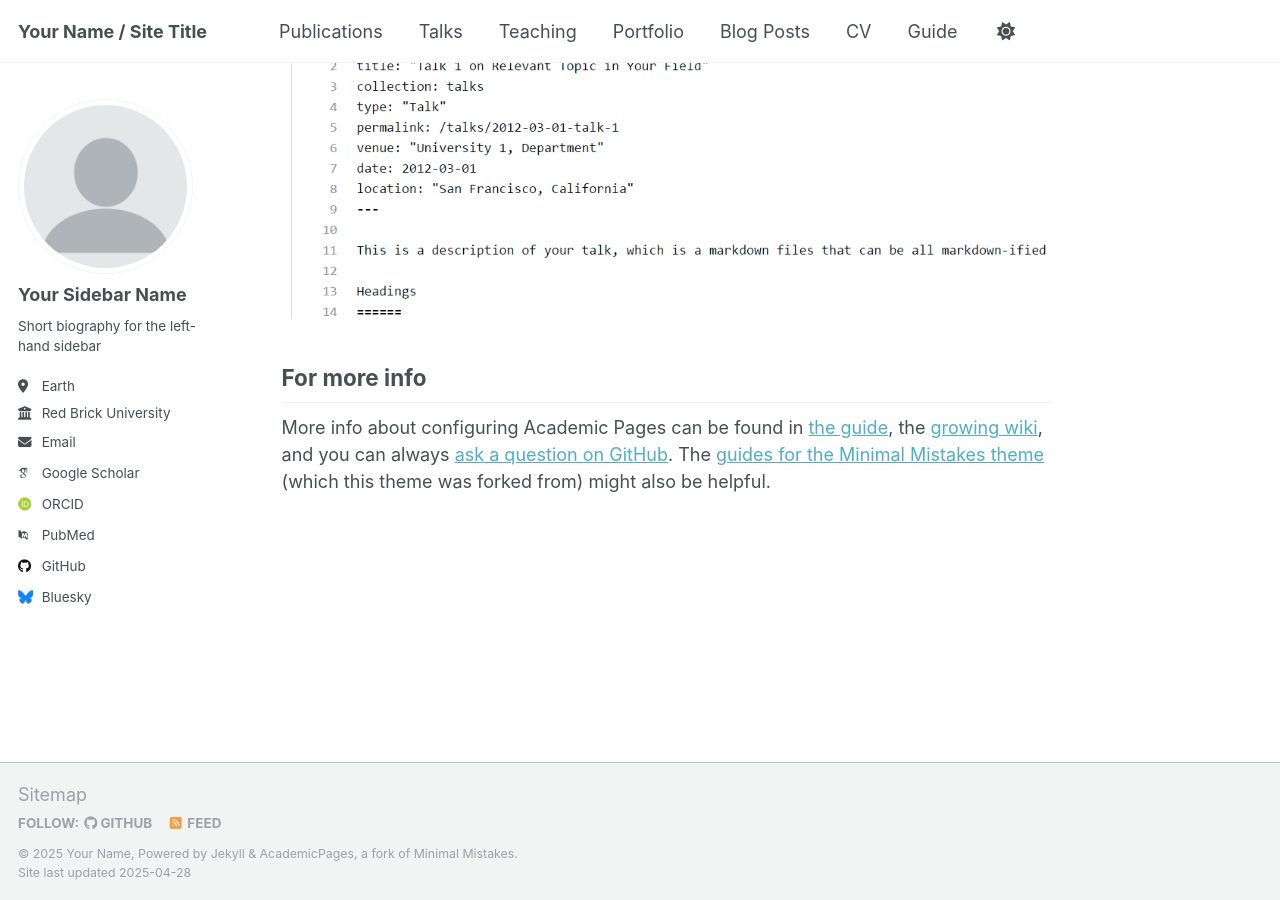
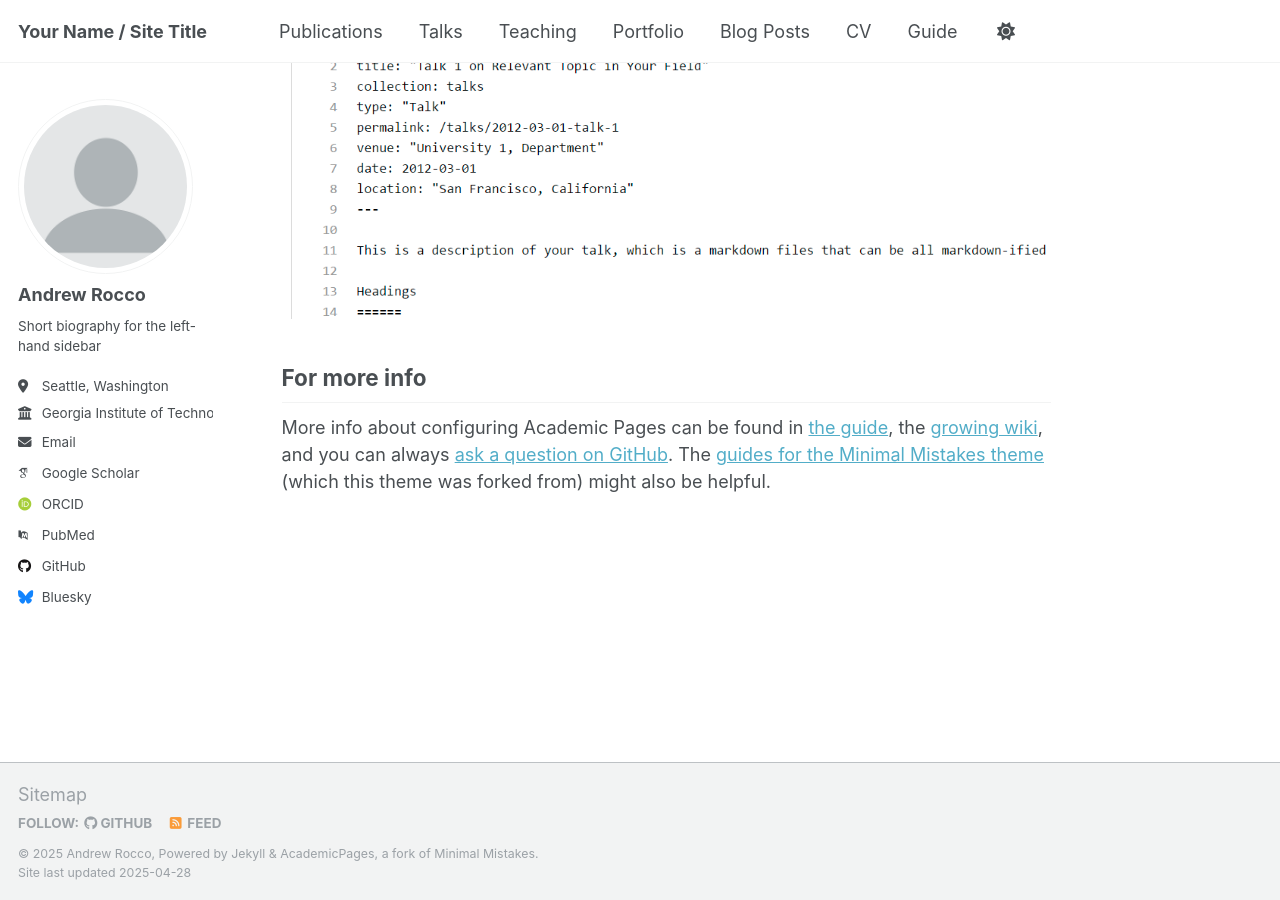
Before and after one commit to andrewlrocco/personal-portfolio, a Jekyll site: the page built from _pages/about.md, in a window 1280 px wide and 900 px high, scrolled down 2636 px. Built offline with Jekyll 4.4.1, drawn with Linux system fonts in a browser that asks for light colours; some web fonts are replaced.

Commit message:
Update _config.yml

```diff
--- a/_config.yml
+++ b/_config.yml
@@ -11,7 +11,7 @@ locale                   : "en-US"
 site_theme               : "default"
 title                    : "Your Name / Site Title"
 title_separator          : "-"
-name                     : &name "Your Name"
+name                     : &name "Andrew Rocco"
 description              : &description "personal description"
 url                      : https://academicpages.github.io # the base hostname & protocol for your site e.g. "https://[your GitHub username].github.io" or if you already have some other page hosted on Github then use "https://[your GitHub username].github.io/[Your Repo Name]"
 baseurl                  : "" # the subpath of your site, e.g. "/blog"
@@ -23,11 +23,10 @@ repository               : "academicpages/academicpages.github.io"
 author:
   # Biographic information
   avatar           : "profile.png"
-  name             : "Your Sidebar Name"
-  pronouns         : # example: "she/her"
+  name             : "Andrew Rocco"
   bio              : "Short biography for the left-hand sidebar"
-  location         : "Earth"
-  employer         : "Red Brick University"
+  location         : "Seattle, Washington"
+  employer         : "Georgia Institute of Technology"
   uri              : # URL
   email            : "none@example.org"
 
```
